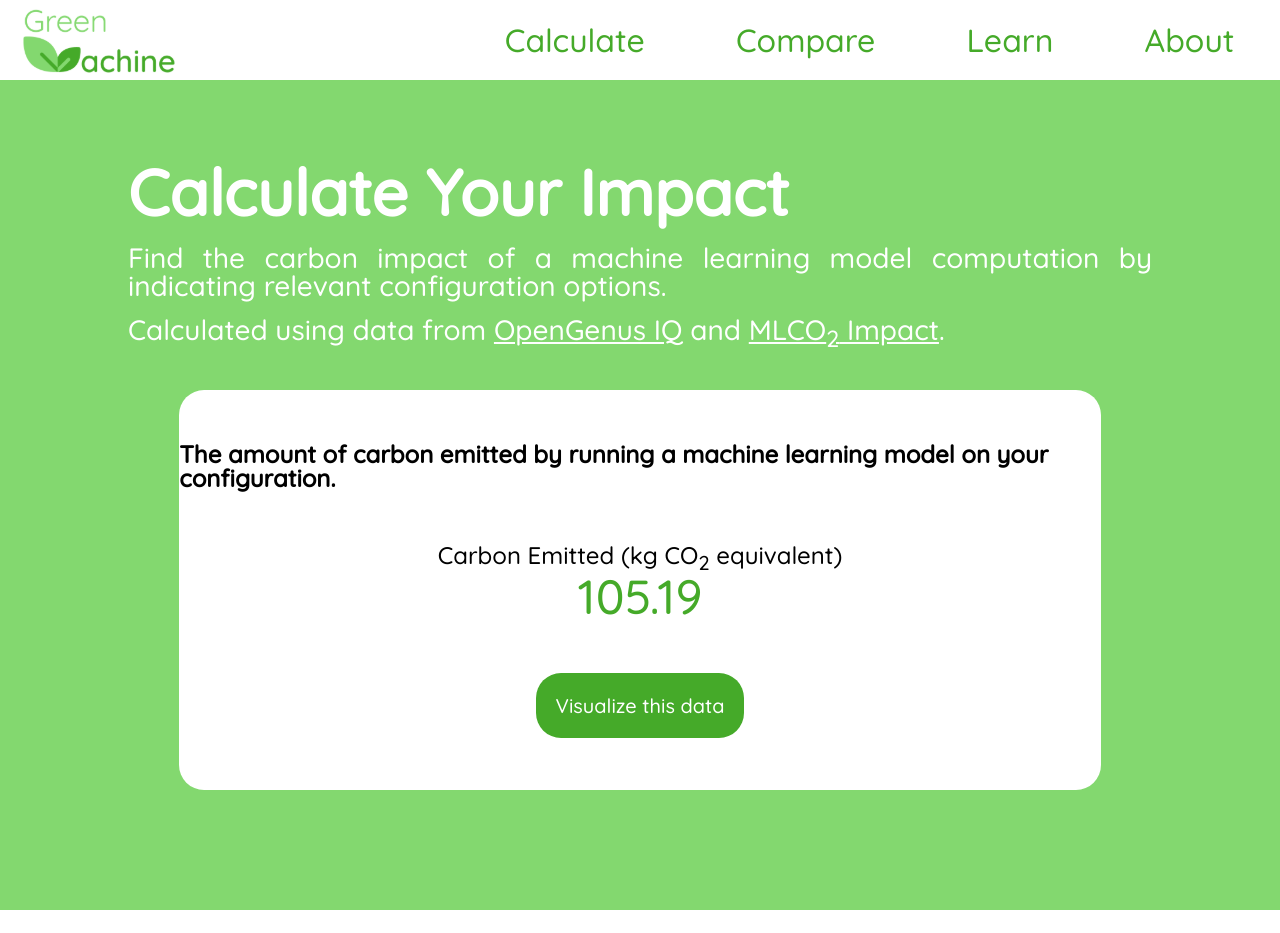
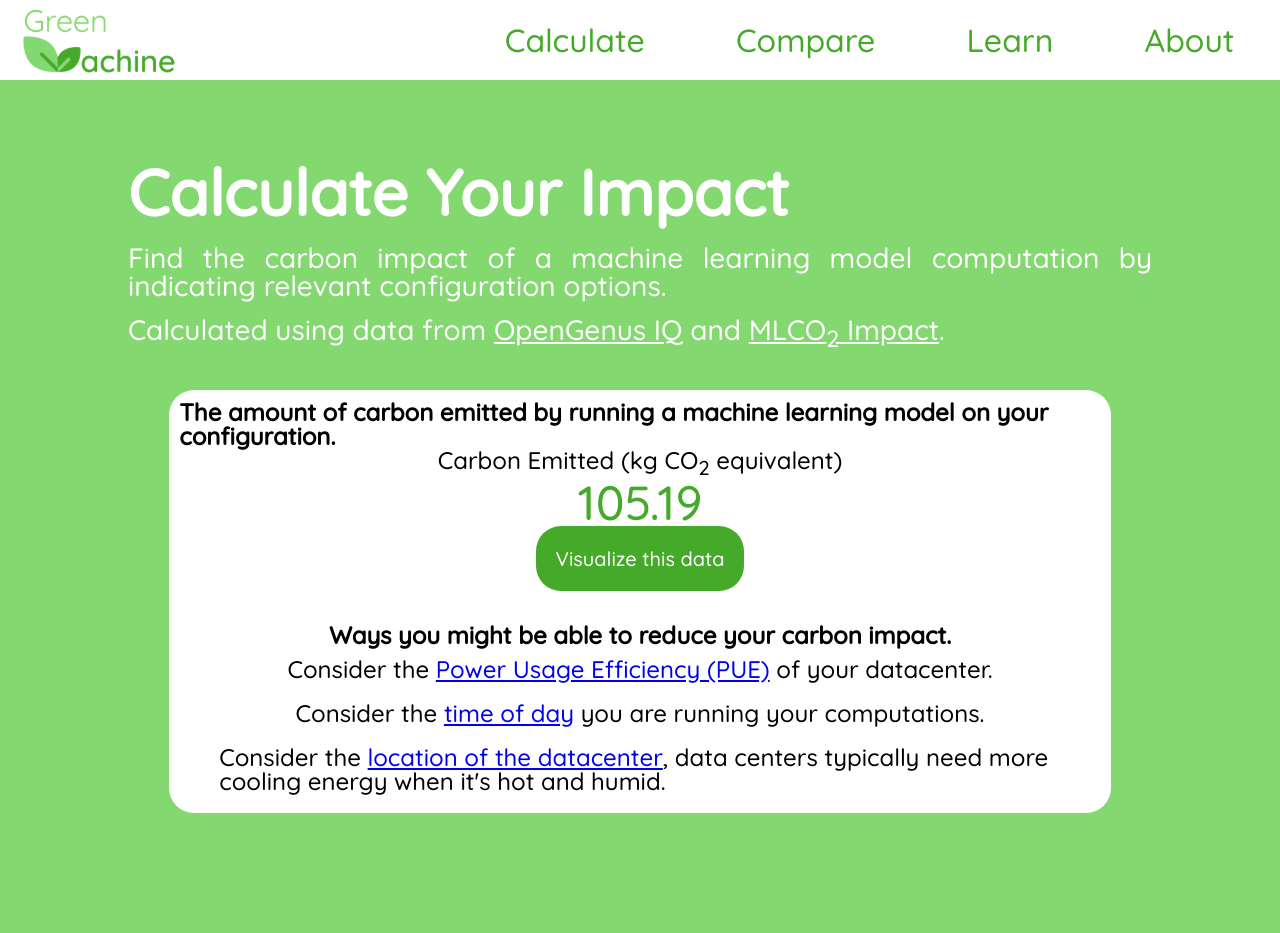
Before and after one commit to uyxela/hackmit2020, a React (Create React App) app: page /calculate in a window 1280 px wide. Both pictures are taken after a click on the button "Calculate my carbon impact". Before the commit the page ends 910 px from the top, so only its background shows below. Built offline with nearby package versions, Linux system fonts and the light colour scheme.

Commit message:
Temp fix

```diff
--- a/src/components/calculate/calculateComponent.js
+++ b/src/components/calculate/calculateComponent.js
@@ -17,6 +17,7 @@ const CalculateComponentContainer = styled.div`
     flex-direction: column;
     align-items: center;
     justify-content: space-evenly;
+    padding: 10px;
 `;
 
 function CalculateComponent(props) {
--- a/src/components/calculate/results.js
+++ b/src/components/calculate/results.js
@@ -33,6 +33,12 @@ const ResultsValue = styled.h3`
     color: #45AA29;
 `;
 
+const ResultsDescription = styled.h2`
+  font-weight: medium;
+  font-size: 1.5rem;
+  margin: 10px 40px 10px 40px;
+`;
+
 const Sub = styled.sub`
   vertical-align: sub;
   font-size: smaller;
@@ -58,6 +64,12 @@ function Results(props) {
                 <ResultsValue>{conversionData && Math.round(conversionData.carbon * 100) / 100}</ResultsValue>
             </ResultsSection>
             <ResultsButton onClick={() => { props.setStep(3) }}>Visualize this data</ResultsButton>
+            <br />
+            <br />
+            <ResultsTitle>Ways you might be able to reduce your carbon impact.</ResultsTitle>
+            <ResultsDescription>Consider the <a href="https://en.wikipedia.org/wiki/Power_usage_effectiveness .">Power Usage Efficiency (PUE)</a> of your datacenter.</ResultsDescription>
+            <ResultsDescription>Consider the <a href="https://www.sciencedirect.com/science/article/pii/S2214629616302985?via%3Dihub">time of day</a> you are running your computations.</ResultsDescription>
+            <ResultsDescription>Consider the <a href="https://www.ibm.com/blogs/nordic-msp/iceland-data-centers/">location of the datacenter</a>, data centers typically need more cooling energy when it's hot and humid.</ResultsDescription>
         </>
     )
 }
--- a/src/components/compare/visualization.js
+++ b/src/components/compare/visualization.js
@@ -62,12 +62,10 @@ const determineTitle = (metric, carbon) => {
   return (`${conv.name} ${conv.description} (${num})`);
 }
 
-
-
 function Visualization(props) {
   const [number, setNumber] = useState(generateShapes(0, 1));
   const [metric, setMetric] = useState('car');
-  const [conversionData, setConversionData] = useState(calcCarbon(props.computer.Name));
+  const [conversionData, setConversionData] = useState(100);
   const [data, setData] = useState('M9.5 3H9V1.5a.5.5 0 0 0-1 0V3a1 1 0 0 0 1 1v4.25a.25.25 0 1 1-.5 0V6.5A1.5 1.5 0 0 0 7 5V2a1 1 0 0 0-1-1H2a1 1 0 0 0-1 1v7a1 1 0 0 0 1 1h4a1 1 0 0 0 1-1V6a.5.5 0 0 1 .5.5v1.75a1.25 1.25 0 1 0 2.5 0V3.5a.5.5 0 0 0-.5-.5zM6 4.5a.49.49 0 0 1-.48.5h-3A.51.51 0 0 1 2 4.5V3a.5.5 0 0 1 .5-.5h3A.5.5 0 0 1 6 3v1.5z');
 
   // eslint-disable-next-line
```
Also changed, not shown: 1 other file (tests, documents, lock files or other folders).
